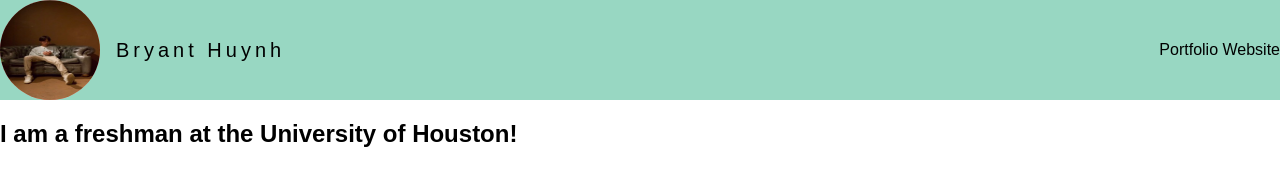
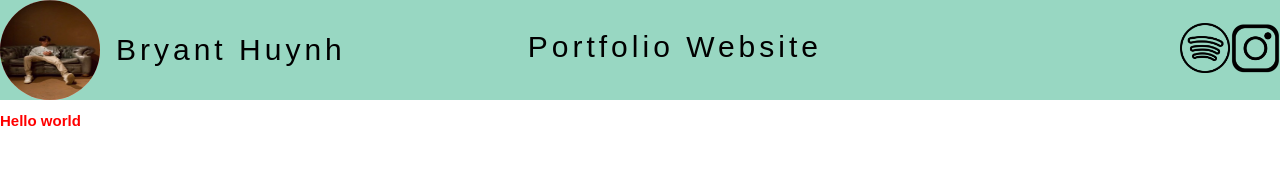
Before and after one commit to BryantH2003/Personal-Website, a plain HTML site: page index.html in a window 1280 px wide. Drawn offline with Linux system fonts and the light colour scheme.

Commit message:
added instagram and spotify button

```diff
--- /dev/null
+++ b/content.css
@@ -0,0 +1,6 @@
+.bio {
+  position: center;
+  font-family: sans-serif;
+  font-size: 10px;
+  color: #ff0000
+}
--- a/header.css
+++ b/header.css
@@ -41,13 +41,25 @@ header {
     color: rgb(0, 0, 0);
     letter-spacing: 4px;
     font-weight: 100;
-    font-size: 20px;
+    font-size: 30px;
     padding-left: 1rem;
 }
 
-.header-right a {
-    color: rgb(43, 28, 241);
+.header-middle {
+    position: relative;
+    color: rgb(0, 0, 0);
+    letter-spacing: 4px;
+    font-size: 30px;
+    font-weight: 100;
     text-decoration: none;
-    padding-left: 1rem;
+    padding-right: 1rem;
     white-space: nowrap;
 }
+
+.header-right {
+  position: relative;
+  width:  100px;
+  height: 100px;
+  border-radius: 25%;
+  padding-left: 10rem;
+}
--- a/index.html
+++ b/index.html
@@ -4,25 +4,37 @@
   <meta charset="UTF-8">
   <meta http-equiv="X-UA-Compatible" content="IE=edge">
   <meta name="viewport" content="width=device-width, initial-scale=1.0">
-  <title>Progress Check</title>
+  <title>Portfolio Website</title>
   <link rel="stylesheet" tpye="text/css" href="theme.css"/>
   <link rel="stylesheet" tpye="text/css" href="header.css"/>
+  <link rel="stylesheet" tpye="text/css" href="content.css"/>
 </head>
 <body>
   <header>
     <div class = "header-content">
       <div class = "header-left">
-        <img src="IMG_1561 copy Small.jpeg">
+        <img src="images/IMG_1561 copy Small.jpeg">
         <h1>Bryant Huynh</h1>
       </div>
+      <div class =  "header-middle">
+        <p>Portfolio Website</p>
+      </div>
       <div class = "header-right">
-        <p>Portfolio Website</p>
+        <a href = "https://open.spotify.com/user/5dt9wtso3kel3q3fs17jkrj2r" target = "_blank">
+          <img src="images/80-805161_spotify-icon-spotify-logo-black-and-white.png"
+            width = 50px
+          height = 50px>
+        </a>
+
+        <a href = "https://www.instagram.com/tnayrb_huynh/">
+          <img src = "images/5ecec78673e4440004f09e77.png" width = 50px height = 50px>
+        </a>
       </div>
     </div>
   </header>
   <div class = "content">
     <div class="bio">
-      <h2>I am a freshman at the University of Houston!</h2>
+      <h2>Hello world</h2>
     </div>
   </div>
 </body>
```
Also changed, not shown: images/5ecec78673e4440004f09e77.png (added), images/80-805161_spotify-icon-spotify-logo-black-and-white.png (added), images/IMG_1561 copy Small.jpeg (renamed from IMG_1561 copy Small.jpeg).
